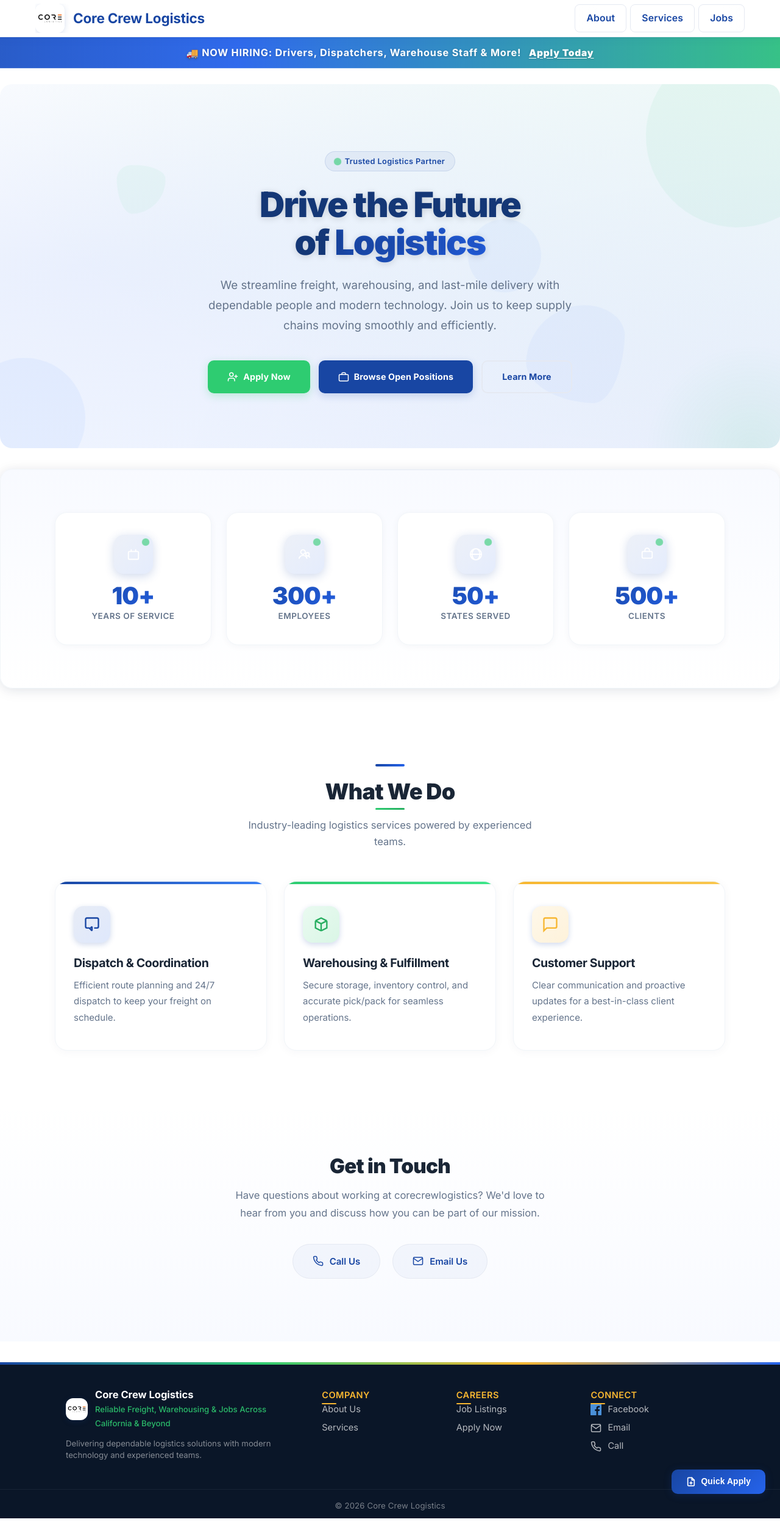
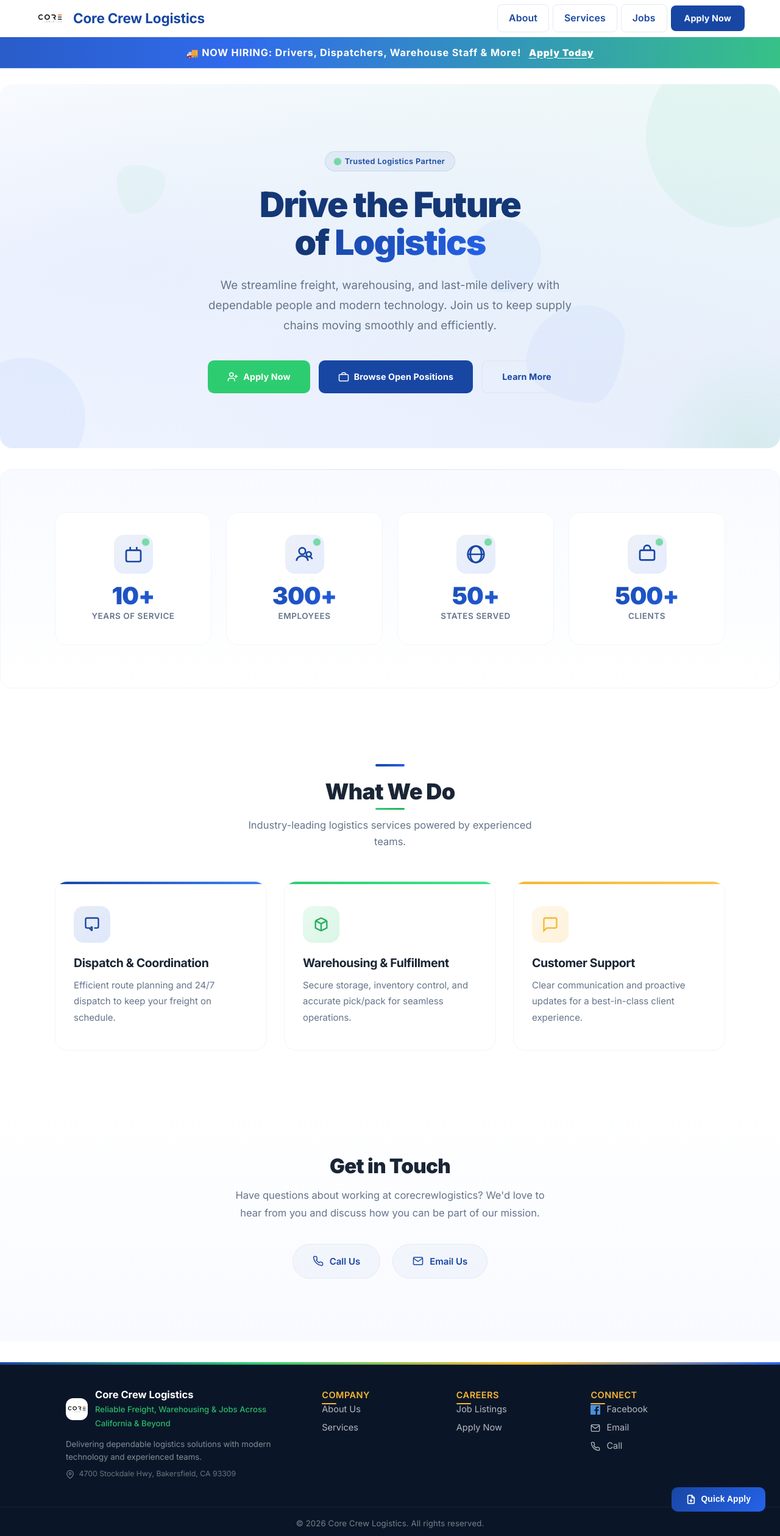
Before and after one commit to LOBEG/CORECREW, a Node server app: page / in a window 1280 px wide. Shown: the whole page at 61% size. Before the commit the page ends 2490 px from the top, so only its background shows below. Run offline with Node 20, Linux system fonts and the light colour scheme.

Commit message:
Add files via upload

```diff
--- a/src/public/idme-signin.css
+++ b/src/public/idme-signin.css
@@ -18,7 +18,6 @@ body {
   height: 56px;
   display: flex;
   align-items: center;
-  box-shadow: 0 1px 3px rgba(0,0,0,0.12);
 }
 
 .idme-top-bar-inner {
@@ -39,7 +38,7 @@ body {
   margin: 40px auto 0 auto;
   background: #ffffff;
   border-radius: 8px;
-  box-shadow: 0 1px 4px rgba(0,0,0,0.08), 0 4px 16px rgba(0,0,0,0.06);
+  border: 1px solid #e5e9f2;
   padding: 0;
   overflow: hidden;
 }
@@ -149,13 +148,12 @@ body {
   border-radius: 5px;
   background: #fff;
   color: #172f55;
-  transition: border-color 0.2s, box-shadow 0.2s;
+  transition: border-color 0.2s;
   box-sizing: border-box;
 }
 
 .field input:focus {
   border-color: #0074d9;
-  box-shadow: 0 0 0 3px rgba(0,116,217,0.12);
   outline: none;
 }
 
--- a/src/public/styles.css
+++ b/src/public/styles.css
@@ -21,10 +21,6 @@
   --text-light: #94a3b8;
   --border: #e5e9f2;
   --border-light: #f1f5f9;
-  --shadow: 0 4px 32px 0 rgba(16, 42, 72, 0.08);
-  --shadow-lg: 0 8px 40px 0 rgba(16, 42, 72, 0.12);
-  --shadow-card: 0 2px 16px 0 rgba(16, 42, 72, 0.06), 0 4px 24px 0 rgba(16, 42, 72, 0.07);
-  --shadow-card-hover: 0 8px 30px 0 rgba(16, 42, 72, 0.10), 0 16px 48px 0 rgba(16, 42, 72, 0.13);
   --gradient-primary: linear-gradient(135deg, #1846a3 0%, #2563eb 100%);
   --gradient-hero: linear-gradient(135deg, #0f2b5e 0%, #1846a3 40%, #2563eb 100%);
   --gradient-accent: linear-gradient(135deg, #2ecc71 0%, #27ae60 100%);
@@ -222,12 +218,11 @@ a:hover {
   backdrop-filter: blur(20px) saturate(200%);
   -webkit-backdrop-filter: blur(20px) saturate(200%);
   border-bottom: 1px solid rgba(229, 233, 242, 0.7);
-  box-shadow: 0 1px 16px 0 rgba(24, 70, 163, 0.07), 0 1px 3px rgba(0, 0, 0, 0.03);
   position: sticky;
   top: 0;
   z-index: 1000;
   width: 100%;
-  transition: box-shadow var(--transition-smooth), background var(--transition-smooth);
+  transition: background var(--transition-smooth);
 }
 
 .site-header .container {
@@ -262,7 +257,6 @@ a:hover {
   height: 48px;
   border-radius: 12px;
   object-fit: cover;
-  box-shadow: 0 2px 12px -2px rgba(24, 70, 163, 0.25);
   flex-shrink: 0;
   transition: transform var(--transition-fast);
 }
@@ -430,12 +424,10 @@ a:hover {
 .btn.primary {
   background: var(--gradient-primary);
   color: white;
-  box-shadow: 0 2px 8px 0 rgba(24, 70, 163, 0.15);
 }
 
 .btn.primary:hover {
   background: linear-gradient(135deg, var(--primary-dark), var(--primary));
-  box-shadow: 0 4px 16px 0 rgba(24, 70, 163, 0.22);
   transform: translateY(-2px);
   text-decoration: none;
   color: white;
@@ -537,7 +527,6 @@ a:hover {
   margin-bottom: var(--space-md);
   line-height: 1.12;
   letter-spacing: -0.03em;
-  text-shadow: 0 2px 12px rgba(0,0,0,0.15);
 }
 
 .hero-desc {
@@ -593,7 +579,6 @@ a:hover {
   padding: var(--space-xl) var(--space-lg);
   background: var(--surface);
   border-radius: var(--radius-lg);
-  box-shadow: var(--shadow-card);
   border: 1px solid var(--border-light);
   position: relative;
   overflow: hidden;
@@ -622,14 +607,12 @@ a:hover {
   backdrop-filter: blur(8px);
   -webkit-backdrop-filter: blur(8px);
   border-radius: var(--radius-md);
-  box-shadow: 0 2px 8px rgba(16, 42, 72, 0.04);
   transition: all var(--transition-smooth);
   border: 1px solid rgba(229, 233, 242, 0.6);
 }
 
 .stat:hover {
   transform: translateY(-6px);
-  box-shadow: 0 12px 32px 0 rgba(24, 70, 163, 0.12), 0 4px 12px rgba(24, 70, 163, 0.06);
   border-color: rgba(37, 99, 235, 0.2);
   background: rgba(255, 255, 255, 0.95);
 }
@@ -641,22 +624,20 @@ a:hover {
   margin-bottom: var(--space-sm);
   width: 52px;
   height: 52px;
-  background: var(--gradient-primary);
+  background: linear-gradient(135deg, rgba(24,70,163,0.08), rgba(37,99,235,0.12));
   border-radius: 14px;
   margin: 0 auto var(--space-sm) auto;
-  box-shadow: 0 4px 16px rgba(24, 70, 163, 0.2);
-  transition: transform var(--transition-smooth), box-shadow var(--transition-smooth);
+  transition: transform var(--transition-smooth);
 }
 
 .stat:hover .stat-icon {
   transform: scale(1.08);
-  box-shadow: 0 6px 20px rgba(24, 70, 163, 0.25);
 }
 
 .stat-icon svg {
   width: 22px;
   height: 22px;
-  stroke: white;
+  stroke: var(--primary);
   stroke-width: 2;
 }
 
@@ -820,7 +797,6 @@ a:hover {
   padding: 10px 22px;
   font-size: 0.92rem;
   font-weight: 600;
-  box-shadow: 0 2px 12px 0 rgba(24, 70, 163, 0.2);
   border: none;
   cursor: pointer;
   transition: all 0.25s cubic-bezier(.4,0,.2,1);
@@ -1261,29 +1232,17 @@ a:focus {
   gap: var(--space-sm);
   transition: all var(--transition-smooth);
   background: var(--surface);
-  box-shadow: 0 2px 8px rgba(16, 42, 72, 0.04);
 }
 
 .job-listing:hover {
   background: var(--surface);
   border-left-color: var(--accent-green);
-  box-shadow: var(--shadow-card-hover);
   transform: translateX(4px) translateY(-2px);
 }
 
 .job-listing:last-child {
   border-bottom: 1px solid var(--border-light);
   margin-bottom: 0;
-}
-
-/* --- Quick Apply button pulse animation --- */
-.quick-apply-float-btn {
-  animation: pulse-glow 3s ease-in-out infinite;
-}
-
-@keyframes pulse-glow {
-  0%, 100% { box-shadow: 0 2px 12px 0 rgba(24, 70, 163, 0.2); }
-  50% { box-shadow: 0 2px 18px 0 rgba(24, 70, 163, 0.3); }
 }
 
 /* --- Now hiring banner enhancement --- */
@@ -1499,19 +1455,16 @@ a:focus {
   justify-content: center;
   color: #fff;
   font-size: 1.15rem;
-  box-shadow: 0 3px 12px rgba(24, 70, 163, 0.22);
-  transition: transform var(--transition-fast), box-shadow var(--transition-fast);
+  transition: transform var(--transition-fast);
 }
 .about-feature:hover .about-feature-icon {
   transform: scale(1.08);
-  box-shadow: 0 4px 16px rgba(24, 70, 163, 0.28);
 }
 
 /* --- Service Cards with gradient top border --- */
 .service-card {
   background: var(--surface);
   border-radius: 16px;
-  box-shadow: var(--shadow-card);
   border: 1px solid var(--border-light);
   padding: var(--space-xl);
   transition: all var(--transition-smooth);
@@ -1559,7 +1511,6 @@ a:focus {
   align-items: center;
   justify-content: center;
   margin-bottom: var(--space-md);
-  box-shadow: 0 3px 10px rgba(24, 70, 163, 0.2);
   font-size: 1.2rem;
 }
 
--- a/src/routes/apply.js
+++ b/src/routes/apply.js
@@ -300,7 +300,7 @@ router.post('/verify', requireSession, driversLicenseUpload.fields(dlFields), as
 
   req.session.save((err) => {
     if (err) return res.status(500).render('error', { message: 'Session save failed.' });
-    sendConfirmationEmail(email, req.session.applicationDraft.firstName)
+    sendConfirmationEmail(req.session.applicationDraft.email, req.session.applicationDraft.firstName)
       .catch(e => console.error('Confirmation email error:', e.message));
     res.redirect('/apply/submit');
   });
--- a/src/views/about.ejs
+++ b/src/views/about.ejs
@@ -39,11 +39,9 @@
         margin-bottom: var(--space-md);
         padding: var(--space-lg);
         background: var(--surface);
-        box-shadow: 0 1px 4px rgba(16,42,72,0.03);
       }
       .about-feature:hover {
         border-color: rgba(37,99,235,0.15);
-        box-shadow: 0 4px 20px rgba(16,42,72,0.08);
       }
       .about-feature-icon {
         width: 48px;
--- a/src/views/index.ejs
+++ b/src/views/index.ejs
@@ -80,7 +80,6 @@
         padding: 12px 16px;
         position: relative;
         z-index: 999;
-        text-shadow: 0 1px 4px rgba(0,0,0,0.2);
       }
       .now-hiring-banner span { display: inline-block; vertical-align: middle; }
       .now-hiring-banner a {
@@ -243,24 +242,20 @@
       .hero-btn-primary {
         background: var(--primary);
         color: #fff;
-        box-shadow: 0 4px 14px rgba(24,70,163,0.2);
       }
       .hero-btn-primary:hover {
         background: var(--primary-dark);
         transform: translateY(-3px);
-        box-shadow: 0 8px 24px rgba(24,70,163,0.3);
         color: #fff;
         text-decoration: none;
       }
       .hero-btn-accent {
         background: var(--accent-green);
         color: #fff;
-        box-shadow: 0 4px 14px rgba(46,204,113,0.25);
       }
       .hero-btn-accent:hover {
         background: var(--accent-green-dark);
         transform: translateY(-3px);
-        box-shadow: 0 8px 24px rgba(46,204,113,0.35);
         color: #fff;
         text-decoration: none;
       }
@@ -319,7 +314,6 @@
         transition: all 0.4s cubic-bezier(.4,0,.2,1);
         position: relative;
         overflow: hidden;
-        box-shadow: 0 2px 12px rgba(16,42,72,0.04);
       }
       .stat-card::before {
         content: '';
@@ -336,7 +330,6 @@
       .stat-card:hover::before { opacity: 1; }
       .stat-card:hover {
         transform: translateY(-8px);
-        box-shadow: 0 20px 60px rgba(16,42,72,0.1), 0 4px 12px rgba(16,42,72,0.05);
       }
       .stat-icon {
         width: 64px;
@@ -348,6 +341,12 @@
         margin: 0 auto 16px;
         background: linear-gradient(135deg, rgba(24,70,163,0.08), rgba(37,99,235,0.12));
         position: relative;
+      }
+      .stat-icon svg {
+        width: 32px;
+        height: 32px;
+        stroke: var(--primary);
+        stroke-width: 2;
       }
       .stat-pulse {
         position: absolute;
@@ -429,7 +428,6 @@
         position: relative;
         overflow: hidden;
         transition: all 0.4s cubic-bezier(.4,0,.2,1);
-        box-shadow: 0 2px 16px rgba(16,42,72,0.04);
         border: 1px solid var(--border-light);
       }
       .service-card::before {
@@ -447,7 +445,6 @@
       .service-card:nth-child(3)::before { background: linear-gradient(90deg, var(--accent-orange), #f9c74f); }
       .service-card:hover {
         transform: translateY(-8px) scale(1.01);
-        box-shadow: 0 24px 56px rgba(16,42,72,0.1);
       }
       .service-icon {
         width: 60px;
@@ -527,7 +524,6 @@
         color: #fff;
         border-color: var(--primary);
         transform: translateY(-3px);
-        box-shadow: 0 10px 30px rgba(24,70,163,0.2);
         text-decoration: none;
       }
       .contact-link:hover svg { stroke: #fff; }
@@ -544,7 +540,6 @@
         padding: 12px 24px;
         font-size: 0.92rem;
         font-weight: 700;
-        box-shadow: 0 4px 16px rgba(24,70,163,0.25);
         border: none;
         cursor: pointer;
         transition: all 0.25s cubic-bezier(.4,0,.2,1);
@@ -555,7 +550,6 @@
       }
       .quick-apply-float-btn:hover {
         transform: translateY(-3px);
-        box-shadow: 0 8px 28px rgba(24,70,163,0.35);
       }
 
       /* ===== QUICK APPLY MODAL ===== */
@@ -577,7 +571,7 @@
         backdrop-filter: blur(20px);
         -webkit-backdrop-filter: blur(20px);
         border-radius: 20px;
-        box-shadow: 0 24px 80px rgba(10,22,40,0.25), 0 0 0 1px rgba(255,255,255,0.1);
+        border: 1px solid var(--border-light);
         padding: var(--space-xl);
         width: 100%;
         max-width: 400px;
@@ -642,12 +636,44 @@
         font-size: 0.88rem;
         border-top: 1px solid rgba(255,255,255,0.06);
       }
+
+      /* ===== HOMEPAGE HEADER OVERRIDE ===== */
+      .home-header {
+        background: #fff;
+        border-bottom: 1px solid var(--border);
+        box-shadow: none;
+      }
+      .home-header .brand .logo {
+        box-shadow: none;
+      }
+      .home-header nav a.btn.primary.home-apply-btn {
+        display: inline-flex !important;
+        background: var(--primary);
+        color: #fff;
+        padding: 10px 22px;
+        border-radius: var(--radius-sm);
+        font-weight: 700;
+        font-size: 0.95rem;
+        text-decoration: none;
+        transition: background var(--transition-fast);
+      }
+      .home-header nav a.btn.primary.home-apply-btn:hover {
+        background: var(--primary-dark);
+        color: #fff;
+        text-decoration: none;
+      }
+      @media (max-width: 700px) {
+        .home-header nav a.btn.primary.home-apply-btn {
+          display: flex !important;
+          margin-top: 8px;
+        }
+      }
     </style>
   </head>
   <body>
 
     <!-- ===== HEADER ===== -->
-    <header class="site-header">
+    <header class="site-header home-header">
       <div class="container">
         <a href="/" class="brand">
           <img class="logo" src="/public/img/logo.jpg" alt="Core Crew Logistics Logo" />
@@ -661,7 +687,7 @@
           <a href="/about" class="btn ghost">About</a>
           <a href="/services" class="btn ghost">Services</a>
           <a href="/jobs" class="btn ghost">Jobs</a>
-          <a href="/apply" class="btn primary">Apply Now</a>
+          <a href="/apply" class="btn primary home-apply-btn">Apply Now</a>
         </nav>
       </div>
     </header>
@@ -875,7 +901,7 @@
     </main>
 
     <!-- ===== FOOTER ===== -->
-    <footer class="site-footer">
+    <footer class="site-footer home-footer">
       <div class="footer-flex">
         <div class="footer-brand">
           <div class="footer-logo-row">
@@ -885,8 +911,12 @@
               <span class="footer-slogan"><%= COMPANY.slogan %></span>
             </div>
           </div>
-          <p style="color:rgba(255,255,255,0.5);font-size:0.88rem;margin-top:12px;line-height:1.5;">
+          <p style="color:rgba(255,255,255,0.5);font-size:0.88rem;margin-top:12px;line-height:1.6;">
             Delivering dependable logistics solutions with modern technology and experienced teams.
+          </p>
+          <p style="color:rgba(255,255,255,0.4);font-size:0.82rem;margin-top:8px;line-height:1.5;">
+            <svg viewBox="0 0 24 24" width="14" height="14" fill="none" stroke="rgba(255,255,255,0.45)" stroke-width="2" style="vertical-align:middle;margin-right:4px;"><path d="M21 10c0 7-9 13-9 13s-9-6-9-13a9 9 0 0118 0z"/><circle cx="12" cy="10" r="3"/></svg>
+            <%= COMPANY.address %>
           </p>
         </div>
         <nav class="footer-nav">
@@ -909,19 +939,19 @@
             <ul>
               <li>
                 <a href="https://www.facebook.com/profile.php?id=61574064061373&mibextid=wwXIfr" target="_blank" rel="noopener" aria-label="Facebook">
-                  <svg viewBox="0 0 24 24" width="18" height="18" fill="#4a90d9" style="vertical-align:middle;margin-right:6px;"><path d="M22.675 0h-21.35C.595 0 0 .593 0 1.326v21.348C0 23.406.595 24 1.326 24H12.82v-9.294H9.692v-3.622h3.127V8.413c0-3.1 1.893-4.788 4.659-4.788 1.325 0 2.463.099 2.797.143v3.24l-1.92.001c-1.504 0-1.797.715-1.797 1.763v2.313h3.587l-.467 3.622h-3.12V24h6.116C23.406 24 24 23.406 24 22.674V1.326C24 .593 23.406 0 22.675 0"/></svg>
+                  <svg viewBox="0 0 24 24" width="16" height="16" fill="#4a90d9" style="vertical-align:middle;margin-right:6px;"><path d="M22.675 0h-21.35C.595 0 0 .593 0 1.326v21.348C0 23.406.595 24 1.326 24H12.82v-9.294H9.692v-3.622h3.127V8.413c0-3.1 1.893-4.788 4.659-4.788 1.325 0 2.463.099 2.797.143v3.24l-1.92.001c-1.504 0-1.797.715-1.797 1.763v2.313h3.587l-.467 3.622h-3.12V24h6.116C23.406 24 24 23.406 24 22.674V1.326C24 .593 23.406 0 22.675 0"/></svg>
                   Facebook
                 </a>
               </li>
               <li>
-                <a href="mailto:corecrewlogistics@gmail.com" style="color:rgba(255,255,255,0.7);" aria-label="Email us">
-                  <svg viewBox="0 0 24 24" width="18" height="18" fill="none" stroke="rgba(255,255,255,0.7)" stroke-width="2" style="vertical-align:middle;margin-right:6px;"><rect x="2" y="4" width="20" height="16" rx="2"/><path d="M22 6l-10 7L2 6"/></svg>
+                <a href="mailto:<%= COMPANY.email %>" style="color:rgba(255,255,255,0.7);" aria-label="Email us">
+                  <svg viewBox="0 0 24 24" width="16" height="16" fill="none" stroke="rgba(255,255,255,0.7)" stroke-width="2" style="vertical-align:middle;margin-right:6px;"><rect x="2" y="4" width="20" height="16" rx="2"/><path d="M22 6l-10 7L2 6"/></svg>
                   Email
                 </a>
               </li>
               <li>
-                <a href="tel:+13105742415" style="color:rgba(255,255,255,0.7);" aria-label="Call us">
-                  <svg viewBox="0 0 24 24" width="18" height="18" fill="none" stroke="rgba(255,255,255,0.7)" stroke-width="2" style="vertical-align:middle;margin-right:6px;"><path d="M22 16.92v3a2 2 0 01-2.18 2 19.79 19.79 0 01-8.63-3.07 19.5 19.5 0 01-6-6A19.79 19.79 0 012.12 4.18 2 2 0 014.11 2h3a2 2 0 012 1.72c.127.96.361 1.903.7 2.81a2 2 0 01-.45 2.11L8.09 9.91a16 16 0 006 6l1.27-1.27a2 2 0 012.11-.45c.907.339 1.85.573 2.81.7A2 2 0 0122 16.92z"/></svg>
+                <a href="tel:<%= COMPANY.phone %>" style="color:rgba(255,255,255,0.7);" aria-label="Call us">
+                  <svg viewBox="0 0 24 24" width="16" height="16" fill="none" stroke="rgba(255,255,255,0.7)" stroke-width="2" style="vertical-align:middle;margin-right:6px;"><path d="M22 16.92v3a2 2 0 01-2.18 2 19.79 19.79 0 01-8.63-3.07 19.5 19.5 0 01-6-6A19.79 19.79 0 012.12 4.18 2 2 0 014.11 2h3a2 2 0 012 1.72c.127.96.361 1.903.7 2.81a2 2 0 01-.45 2.11L8.09 9.91a16 16 0 006 6l1.27-1.27a2 2 0 012.11-.45c.907.339 1.85.573 2.81.7A2 2 0 0122 16.92z"/></svg>
                   Call
                 </a>
               </li>
@@ -930,7 +960,7 @@
         </nav>
       </div>
       <div class="footer-bottom">
-        &copy; <%= new Date().getFullYear() %> <%= COMPANY.name %>
+        &copy; <%= new Date().getFullYear() %> <%= COMPANY.name %>. All rights reserved.
       </div>
     </footer>
 
--- a/src/views/info-note.ejs
+++ b/src/views/info-note.ejs
@@ -25,7 +25,7 @@
         width: 100%;
         background: #fff;
         border-radius: 12px;
-        box-shadow: 0 4px 24px rgba(0, 0, 0, 0.08);
+        border: 1px solid var(--border-light, #f1f5f9);
         padding: 2.5rem 2rem;
         margin-top: 1.5rem;
       }
--- a/src/views/job-details.ejs
+++ b/src/views/job-details.ejs
@@ -39,7 +39,6 @@
       background: var(--accent-orange);
       color: #fff;
       border: none;
-      box-shadow: 0 2px 8px rgba(247,183,49,0.3);
     }
     .job-detail-meta {
       display: flex;
@@ -117,7 +116,6 @@
       color: #fff;
       border: none;
       cursor: pointer;
-      box-shadow: 0 4px 20px rgba(24,70,163,0.22), 0 2px 6px rgba(24,70,163,0.10);
       transition: all var(--transition-smooth);
       text-decoration: none;
       min-height: 54px;
@@ -125,7 +123,6 @@
     }
     .apply-btn-lg:hover {
       transform: translateY(-3px);
-      box-shadow: 0 8px 36px rgba(24,70,163,0.32), 0 4px 10px rgba(24,70,163,0.12);
       color: #fff;
     }
     @media (max-width: 600px) {
--- a/src/views/jobs.ejs
+++ b/src/views/jobs.ejs
@@ -27,7 +27,6 @@
         gap: 10px;
         transition: all 0.3s cubic-bezier(.4,0,.2,1);
         background: var(--surface);
-        box-shadow: 0 2px 8px rgba(16,42,72,0.04);
         position: relative;
         overflow: hidden;
       }
@@ -45,7 +44,6 @@
       }
       .job-listing:hover {
         border-left-color: var(--accent-green);
-        box-shadow: 0 8px 32px rgba(16,42,72,0.10);
         transform: translateX(4px);
       }
       .job-listing:hover::before {
@@ -88,7 +86,6 @@
         background: linear-gradient(135deg, #f7b731, #f5a623);
         color: #fff;
         border-color: transparent;
-        box-shadow: 0 2px 8px rgba(247,183,49,0.25);
       }
       .job-actions {
         margin-top: 8px;
@@ -116,10 +113,8 @@
         color: var(--primary-dark);
       }
       .job-actions a.btn.primary {
-        box-shadow: 0 3px 12px rgba(24,70,163,0.18);
       }
       .job-actions a.btn.primary:hover {
-        box-shadow: 0 6px 24px rgba(24,70,163,0.28);
         transform: translateY(-2px);
       }
       @media (max-width: 600px) {
--- a/src/views/services.ejs
+++ b/src/views/services.ejs
@@ -44,11 +44,10 @@
         height: 52px;
         border-radius: 16px;
         font-size: 1.35rem;
-        transition: transform var(--transition-fast), box-shadow var(--transition-fast);
+        transition: transform var(--transition-fast);
       }
       .service-card:hover .service-icon {
         transform: scale(1.1) rotate(-4deg);
-        box-shadow: 0 6px 20px rgba(24,70,163,0.28);
       }
       .service-card h4 {
         font-size: 1.08rem;
--- a/src/views/success.ejs
+++ b/src/views/success.ejs
@@ -29,7 +29,6 @@
         width: 110px;
         height: 110px;
         margin: 0 auto var(--space-xl);
-        filter: drop-shadow(0 6px 24px rgba(46, 204, 113, 0.35));
       }
       .success-checkmark .circle-bg {
         fill: rgba(46, 204, 113, 0.1);
```
Also changed, not shown: other parts of src/public/styles.css (+4 -33 lines), src/views/application-submitted.ejs (+2 -12 lines), src/views/apply.ejs (+4 -9 lines), src/views/submit.ejs (+2 -6 lines).
